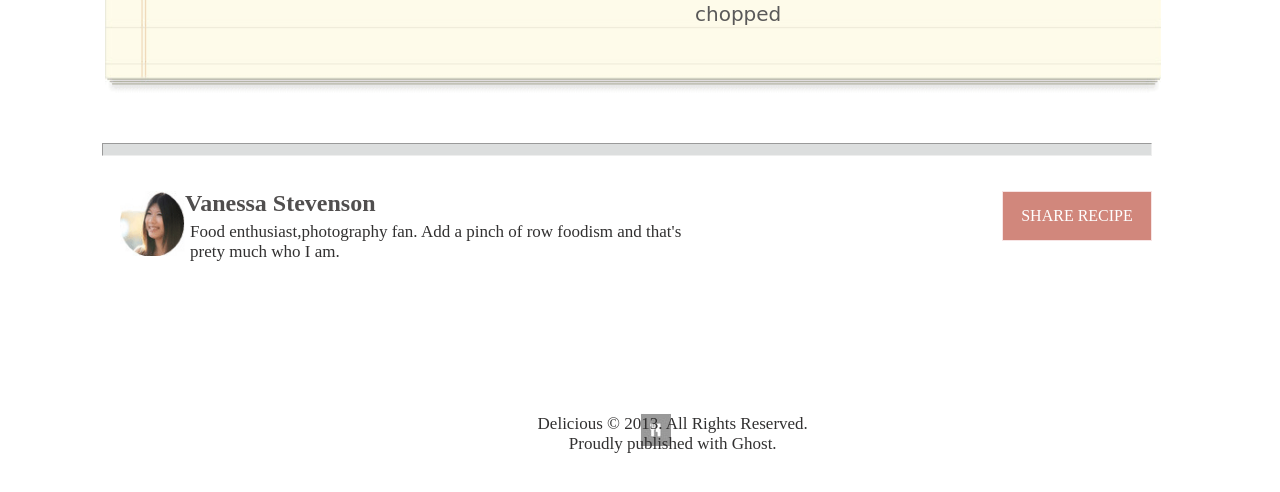
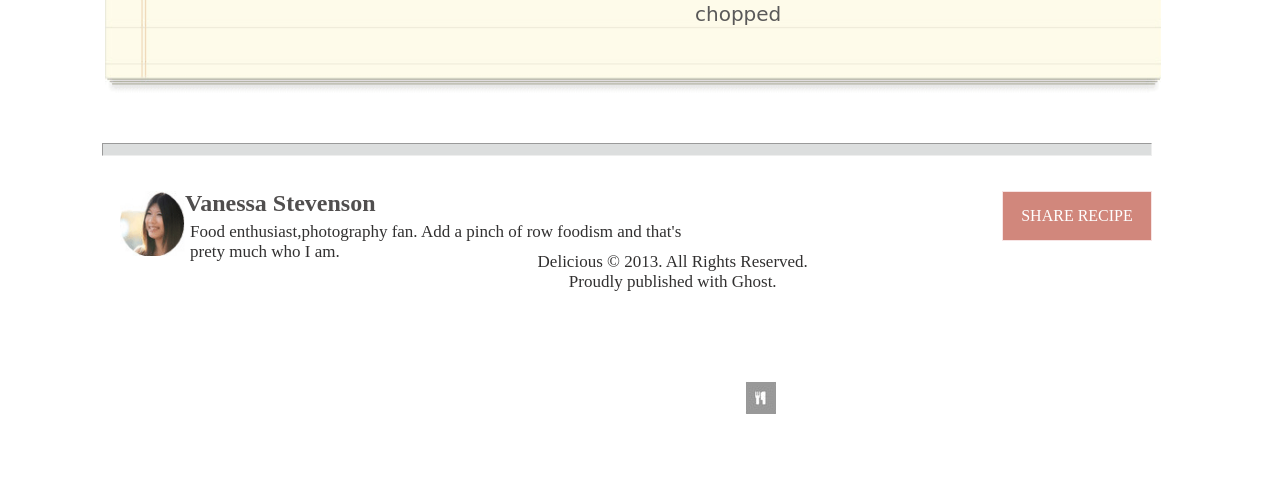
Before and after one commit to EmanAlazzam/Chocolate-pizza, a plain HTML site: page index.html in a window 1280 px wide. Shown: the part 1607-2099 px from the top of the page. Drawn offline with Linux system fonts and the light colour scheme; grey boxes are pictures that could not be loaded.

Commit message:
added features

```diff
--- a/index.html
+++ b/index.html
@@ -103,9 +103,9 @@
             </div>
         </div>
 
-        <img src="./img/small-logo.png" style="margin-left: 50%; margin-bottom:80%;position: relative;top: -200px;">
+        <img src="./img/small-logo.png" style="margin-left: 5%; margin-bottom:80%;position: relative;top: -200px;">
 
-        <p style="text-align: center;margin-left: 42%; position: relative; top: -1250px;">Delicious &copy; 2013. All Rights Reserved. <br> Proudly published with Ghost.</p>
+        <p style="text-align: center;margin-left: 42%; position: relative; top: -1380px;">Delicious &copy; 2013. All Rights Reserved. <br> Proudly published with Ghost.</p>
 
     </footer>
 </body>
--- a/reset.css
+++ b/reset.css
@@ -23,7 +23,7 @@ time, mark, audio, video {
 	font-size: 100%;
 	font: inherit;
 	vertical-align: baseline;
-} */
+}
 HTML5 display-role reset for older browsers
 article, aside, details, figcaption, figure,
 footer, header, hgroup, menu, nav, section {
```
